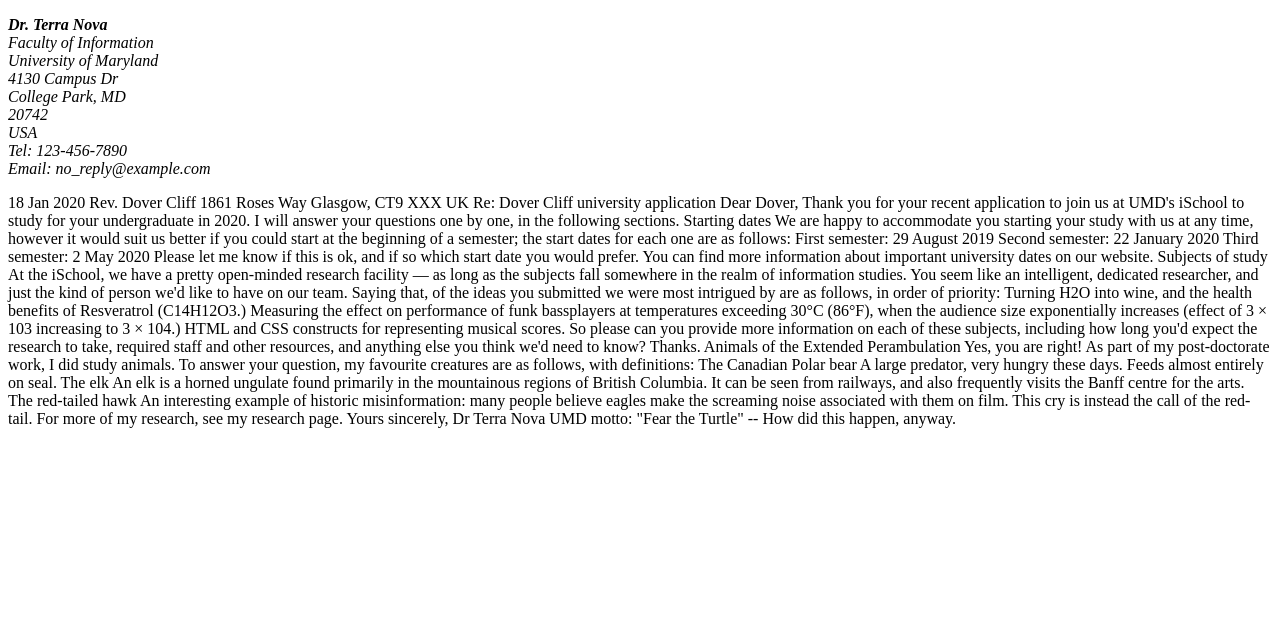
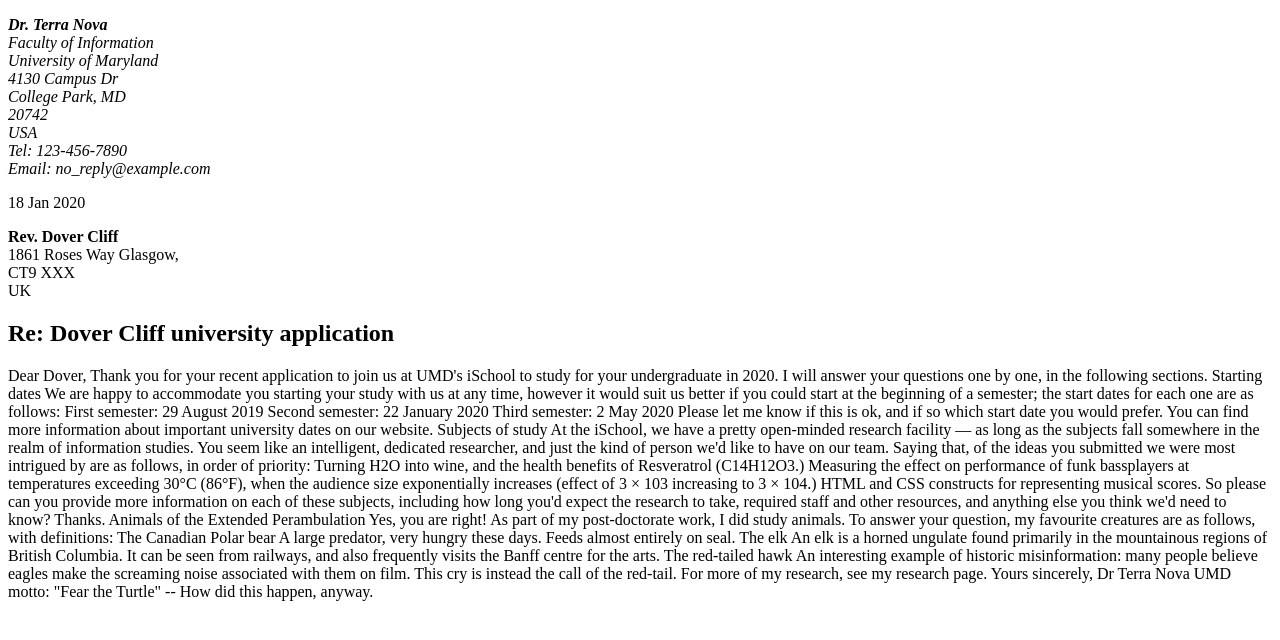
Before and after one commit to briannabeshkin/briannabeshkin.github.io, a plain HTML site: page lab_2/index.html in a window 1280 px wide. Drawn offline with Linux system fonts and the light colour scheme.

Commit message:
Update index.html

```diff
--- a/lab_2/index.html
+++ b/lab_2/index.html
@@ -14,10 +14,17 @@
         Email: no_reply@example.com<br />
       </p>
     </address>
-
+    <p>18 Jan 2020<br /></p>
     <p>
-    18 Jan 2020 Rev. Dover Cliff 1861 Roses Way Glasgow, CT9 XXX UK Re: Dover
-    Cliff university application Dear Dover, Thank you for your recent
+    <strong>Rev. Dover Cliff</strong><br />
+    1861 Roses Way Glasgow,<br />
+    CT9 XXX<br />
+    UK<br />
+    </p>
+    <p>
+    <h2>Re: Dover Cliff university application</h2>
+    </p>
+    Dear Dover, Thank you for your recent
     application to join us at UMD's iSchool to study for your undergraduate in
     2020. I will answer your questions one by one, in the following sections.
     Starting dates We are happy to accommodate you starting your study with us
```
